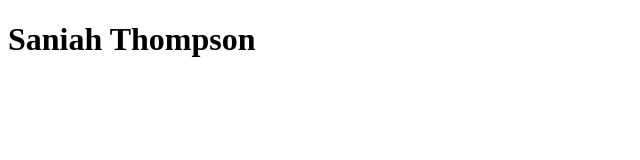
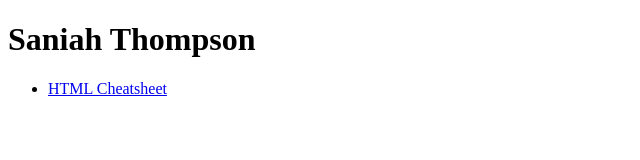
Before and after one commit to niahgabrielle/it-onyx, a plain HTML site: page index.html in a window 1280 px wide. Shown: the whole page, without its empty margins (0-640 px from the left). Drawn offline with Linux system fonts and the light colour scheme.

Commit message:
added link to the cheatsheet

```diff
--- a/index.html
+++ b/index.html
@@ -12,5 +12,10 @@
 
 <body>
   <h1>Saniah Thompson</h1>
+  <nav>
+  <ul>
+    <li><a href="cheatsheet/index.html">HTML Cheatsheet</a></li>
+  </ul>
+</nav>
 </body>
 </html>
```
